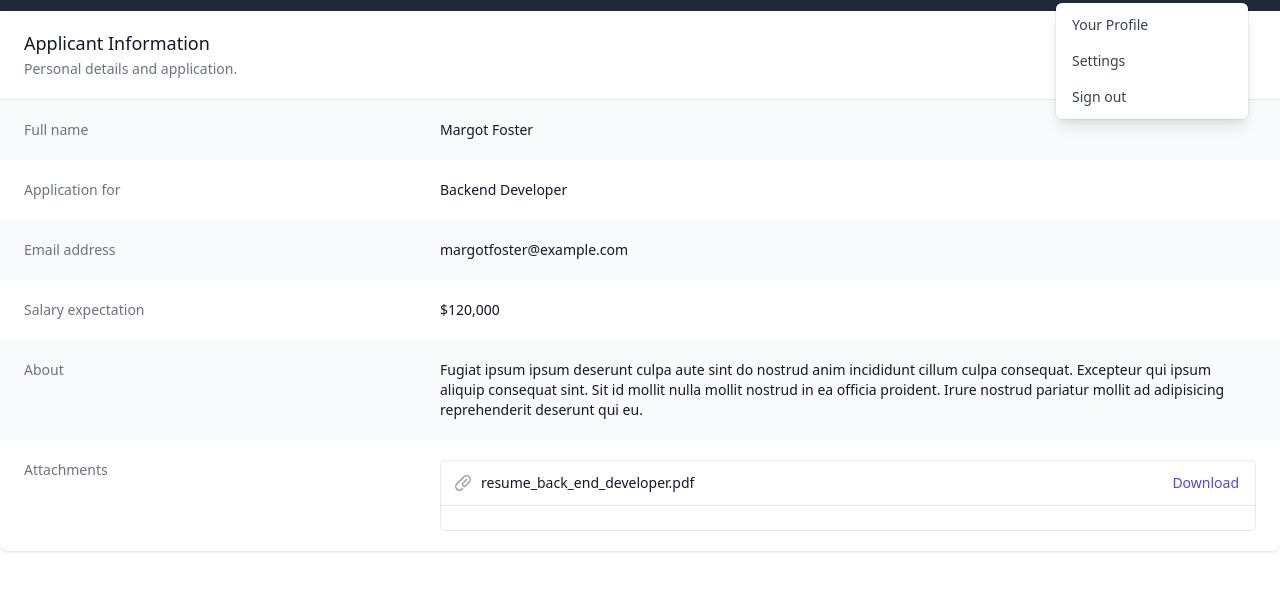
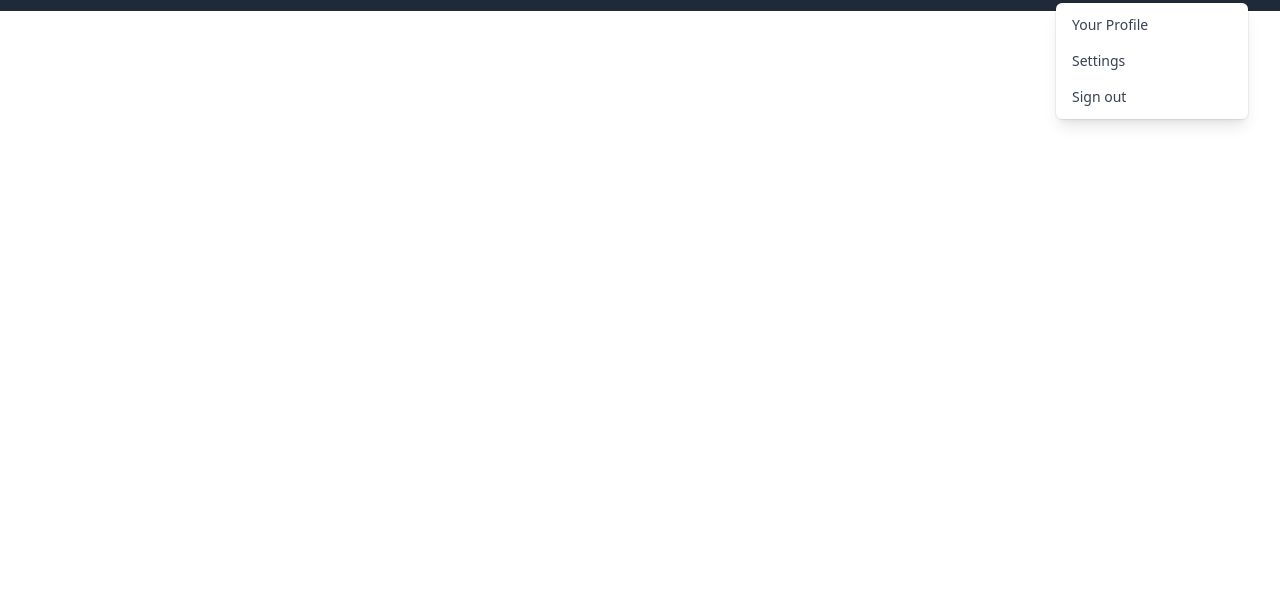
Before and after one commit to sabujrouth/Gym_website, a website: page index.html in a window 1280 px wide. Shown: the part 53-644 px from the top of the page. Drawn offline with nearby package versions, Linux system fonts and the light colour scheme.

Commit message:
test log

```diff
--- a/index.html
+++ b/index.html
@@ -147,64 +147,6 @@
             </div>
         </div>
     </nav>
-
-    <!-- This example requires Tailwind CSS v2.0+ -->
-    <div class="overflow-hidden bg-white shadow sm:rounded-lg">
-        <div class="px-4 py-5 sm:px-6">
-            <h3 class="text-lg font-medium leading-6 text-gray-900">Applicant Information</h3>
-            <p class="mt-1 max-w-2xl text-sm text-gray-500">Personal details and application.</p>
-        </div>
-        <div class="border-t border-gray-200">
-            <dl>
-                <div class="bg-gray-50 px-4 py-5 sm:grid sm:grid-cols-3 sm:gap-4 sm:px-6">
-                    <dt class="text-sm font-medium text-gray-500">Full name</dt>
-                    <dd class="mt-1 text-sm text-gray-900 sm:col-span-2 sm:mt-0">Margot Foster</dd>
-                </div>
-                <div class="bg-white px-4 py-5 sm:grid sm:grid-cols-3 sm:gap-4 sm:px-6">
-                    <dt class="text-sm font-medium text-gray-500">Application for</dt>
-                    <dd class="mt-1 text-sm text-gray-900 sm:col-span-2 sm:mt-0">Backend Developer</dd>
-                </div>
-                <div class="bg-gray-50 px-4 py-5 sm:grid sm:grid-cols-3 sm:gap-4 sm:px-6">
-                    <dt class="text-sm font-medium text-gray-500">Email address</dt>
-                    <dd class="mt-1 text-sm text-gray-900 sm:col-span-2 sm:mt-0">margotfoster@example.com</dd>
-                </div>
-                <div class="bg-white px-4 py-5 sm:grid sm:grid-cols-3 sm:gap-4 sm:px-6">
-                    <dt class="text-sm font-medium text-gray-500">Salary expectation</dt>
-                    <dd class="mt-1 text-sm text-gray-900 sm:col-span-2 sm:mt-0">$120,000</dd>
-                </div>
-                <div class="bg-gray-50 px-4 py-5 sm:grid sm:grid-cols-3 sm:gap-4 sm:px-6">
-                    <dt class="text-sm font-medium text-gray-500">About</dt>
-                    <dd class="mt-1 text-sm text-gray-900 sm:col-span-2 sm:mt-0">Fugiat ipsum ipsum deserunt culpa aute
-                        sint do nostrud anim incididunt cillum culpa consequat. Excepteur qui ipsum aliquip consequat
-                        sint. Sit id mollit nulla mollit nostrud in ea officia proident. Irure nostrud pariatur mollit
-                        ad adipisicing reprehenderit deserunt qui eu.</dd>
-                </div>
-                <div class="bg-white px-4 py-5 sm:grid sm:grid-cols-3 sm:gap-4 sm:px-6">
-                    <dt class="text-sm font-medium text-gray-500">Attachments</dt>
-                    <dd class="mt-1 text-sm text-gray-900 sm:col-span-2 sm:mt-0">
-                        <ul role="list" class="divide-y divide-gray-200 rounded-md border border-gray-200">
-                            <li class="flex items-center justify-between py-3 pl-3 pr-4 text-sm">
-                                <div class="flex w-0 flex-1 items-center">
-                                    <!-- Heroicon name: mini/paper-clip -->
-                                    <svg class="h-5 w-5 flex-shrink-0 text-gray-400" xmlns="http://www.w3.org/2000/svg"
-                                        viewBox="0 0 20 20" fill="currentColor" aria-hidden="true">
-                                        <path fill-rule="evenodd"
-                                            d="M15.621 4.379a3 3 0 00-4.242 0l-7 7a3 3 0 004.241 4.243h.001l.497-.5a.75.75 0 011.064 1.057l-.498.501-.002.002a4.5 4.5 0 01-6.364-6.364l7-7a4.5 4.5 0 016.368 6.36l-3.455 3.553A2.625 2.625 0 119.52 9.52l3.45-3.451a.75.75 0 111.061 1.06l-3.45 3.451a1.125 1.125 0 001.587 1.595l3.454-3.553a3 3 0 000-4.242z"
-                                            clip-rule="evenodd" />
-                                    </svg>
-                                    <span class="ml-2 w-0 flex-1 truncate">resume_back_end_developer.pdf</span>
-                                </div>
-                                <div class="ml-4 flex-shrink-0">
-                                    <a href="#" class="font-medium text-indigo-600 hover:text-indigo-500">Download</a>
-                                </div>
-                            </li>
-                            <li class="flex items-center justify-between py-3 pl-3 pr-4 text-sm">
-                                <div class="flex w-0 flex-1 items-center">
-                                    <!-- Heroicon name: mini/paper-clip -->
-
-
-
-
 </body>
 
 </html>
```
